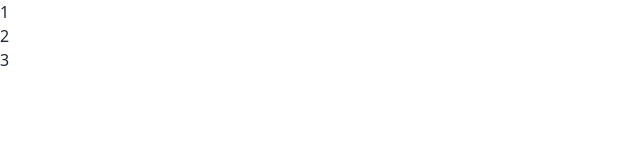
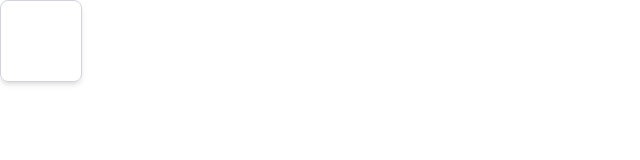
Before and after one commit to tyange/chulgeun-frontend, a React (Vite) app: page / in a window 1280 px wide. Shown: the top 160 px of the page, without its empty margins (0-640 px from the left). Built offline with nearby package versions, Linux system fonts and the light colour scheme.

Commit message:
Box 컴포넌트 with AuthPage

```diff
--- a/src/pages/AuthPage.tsx
+++ b/src/pages/AuthPage.tsx
@@ -1,9 +1,5 @@
+import Box from "@/components/ui/Box";
+
 export default function AuthPage() {
-  return (
-    <div>
-      <div>1</div>
-      <div>2</div>
-      <div>3</div>
-    </div>
-  );
+  return <Box></Box>;
 }
```
